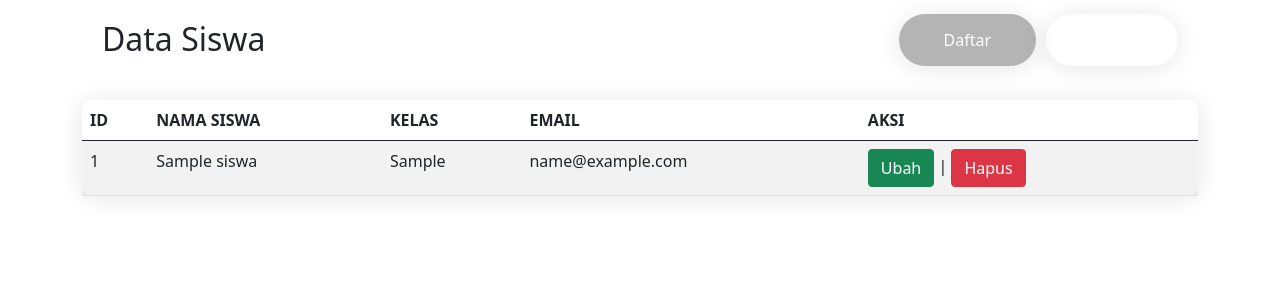
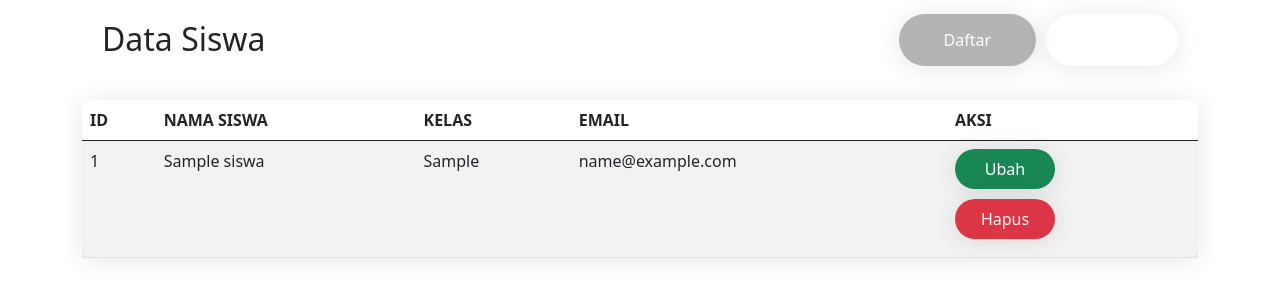
Before and after one commit to panntod/Project-Php, a PHP site: page /tampil_siswa.php in a window 1280 px wide. Shown: the top 300 px of the page. Run offline with PHP 8.4, Linux system fonts and the light colour scheme; tables that the repository leaves empty or names only in its code hold one stand-in row (values such as "Sample post").

Commit message:
feature: add style

```diff
--- a/kantin-app/style.php
+++ b/kantin-app/style.php
@@ -1,5 +1,4 @@
         <!-- Favicons -->
-        <link href="assets/img/favicon.png" rel="icon">
         <link href="assets/img/apple-touch-icon.png" rel="apple-touch-icon">
 
         <!-- Google Fonts -->
--- a/kantin-app/tampil_siswa.php
+++ b/kantin-app/tampil_siswa.php
@@ -1,10 +1,28 @@
 <!DOCTYPE html>
 <html>
 <head>
-    <link href="assets/img/favicon.png" rel="icon">
     <link href="assets/css/main.css" rel="stylesheet">
     <link href="https://cdn.jsdelivr.net/npm/bootstrap@5.0.1/dist/css/bootstrap.min.css" rel="stylesheet" integrity="sha384-+0n0xVW2eSR5OomGNYDnhzAbDsOXxcvSN1TPprVMTNDbiYZCxYbOOl7+AMvyTG2x" crossorigin="anonymous">
     <title>Daftar Siswa</title>
+
+    <style>
+        .tombol{
+            border: 0;
+            padding: 14px 45px;
+            color: #fff;
+            transition: 0.4s;
+            border-radius: 50px;
+            box-shadow: 0px 2px 25px rgba(0, 0, 0, 0.1);
+        }
+        .tombol-kecil{
+            width: 100px;
+            height: 40px;
+            display: flex;
+            justify-content: center;
+            align-items: center;
+            margin-bottom: 10px;
+        }
+    </style>
 
 </head>
 <body class="container">
@@ -15,8 +33,8 @@
         </div>
 
         <div style="display: flex; align-items: center; gap: 10px;">
-            <a href="tambah_siswa.php" class="btn" style="background: #B4B4B4; border: 0; padding: 14px 45px; color: #fff; transition: 0.4s; border-radius: 50px; box-shadow: 0px 2px 25px rgba(0, 0, 0, 0.1);">Daftar</a>
-            <a href="login.php" class="btn" style="background: var(--color-primary); border: 0; padding: 14px 45px; color: #fff; transition: 0.4s; border-radius: 50px; box-shadow: 0px 2px 25px rgba(0, 0, 0, 0.1);">Login</a>
+            <a href="tambah_siswa.php" class="btn tombol" style="background: #B4B4B4;">Daftar</a>
+            <a href="login.php" class="btn tombol" style="background: var(--color-primary);">Login</a>
         </div>
     </div>
 
@@ -43,9 +61,8 @@
                 <td><?=$data_siswa['kelas']?></td>
                 <td><?=$data_siswa['email']?></td>
                 <td>
-                    <a href="ubah_siswa.php?id=<?=$data_siswa['id']?>" class="btn btn-success">Ubah</a>
-                     |
-                    <a href="hapus.php?id=<?=$data_siswa['id']?>" onclick="return confirm('Apakah anda yakin menghapus data ini?')" class="btn btn-danger">Hapus</a>
+                    <a href="ubah_siswa.php?id=<?=$data_siswa['id']?>" class="btn btn-success tombol tombol-kecil">Ubah</a>
+                    <a href="hapus.php?id=<?=$data_siswa['id']?>" onclick="return confirm('Apakah anda yakin menghapus data ini?')" class="btn btn-danger tombol tombol-kecil">Hapus</a>
                 </td>
             </tr>
             <?php
```
